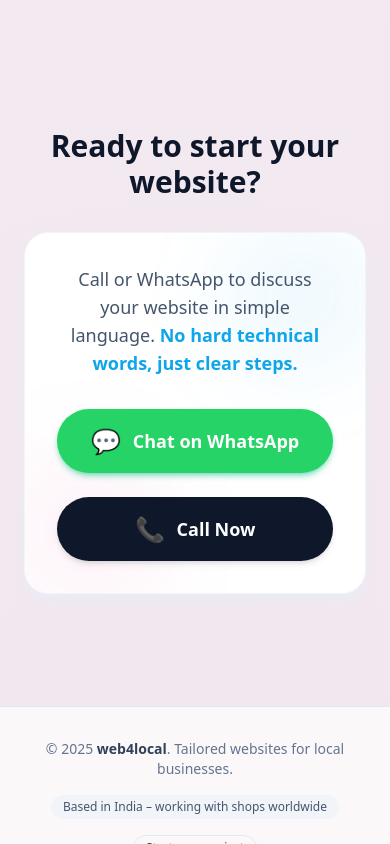
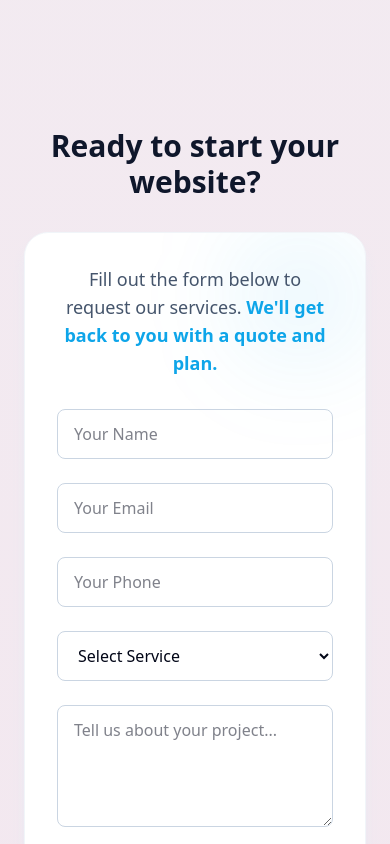
Before and after one commit to krunal7043/web4local, a React (Vite) app: page / in a window 390 px wide. Shown: the part 7630-8474 px from the top of the page. Built offline with nearby package versions, Linux system fonts and the light colour scheme.

Commit message:
add form in the contact page

```diff
--- a/package.json
+++ b/package.json
@@ -10,6 +10,7 @@
     "preview": "vite preview"
   },
   "dependencies": {
+    "@emailjs/browser": "^4.4.1",
     "@tailwindcss/vite": "^4.1.18",
     "framer-motion": "^10.16.4",
     "react": "^18.3.1",
--- a/src/components/Contact.jsx
+++ b/src/components/Contact.jsx
@@ -1,6 +1,97 @@
 import { motion } from "framer-motion";
+import { useState } from "react";
+import emailjs from '@emailjs/browser';
 
 export default function Contact() {
+  const [formData, setFormData] = useState({
+    name: '',
+    email: '',
+    phone: '',
+    service: '',
+    message: ''
+  });
+
+  const [errors, setErrors] = useState({});
+  const [isSubmitting, setIsSubmitting] = useState(false);
+  const [showSuccess, setShowSuccess] = useState(false);
+
+  const handleChange = (e) => {
+    const { name, value } = e.target;
+    setFormData({ ...formData, [name]: value });
+
+    // Real-time error clearing
+    if (errors[name]) {
+      let isValid = false;
+      switch (name) {
+        case 'name':
+          isValid = value.trim() !== '';
+          break;
+        case 'email':
+          isValid = /\S+@\S+\.\S+/.test(value);
+          break;
+        case 'phone':
+          isValid = /^\d{10}$/.test(value);
+          break;
+        case 'service':
+          isValid = value !== '';
+          break;
+        default:
+          break;
+      }
+      if (isValid) {
+        setErrors({ ...errors, [name]: '' });
+      }
+    }
+  };
+
+  const validate = () => {
+    let tempErrors = {};
+    if (!formData.name.trim()) tempErrors.name = "Name is required";
+    if (!formData.email.trim()) {
+      tempErrors.email = "Email is required";
+    } else if (!/\S+@\S+\.\S+/.test(formData.email)) {
+      tempErrors.email = "Email is invalid";
+    }
+    if (!formData.phone.trim()) {
+      tempErrors.phone = "Phone number is required";
+    } else if (!/^\d+$/.test(formData.phone)) {
+      tempErrors.phone = "Phone number must contain only digits";
+    } else if (formData.phone.length < 10) {
+      tempErrors.phone = "Phone number is too short (must be 10 digits)";
+    } else if (formData.phone.length > 10) {
+      tempErrors.phone = "Phone number is too long (must be 10 digits)";
+    }
+    if (!formData.service) tempErrors.service = "Please select a service";
+    setErrors(tempErrors);
+    return Object.keys(tempErrors).length === 0;
+  };
+
+  const handleSubmit = (e) => {
+    e.preventDefault();
+    if (!validate()) return;
+
+    setIsSubmitting(true);
+
+    // EmailJS configuration - replace with your actual IDs
+    const serviceID = 'service_8o8btoq';
+    const templateID = 'template_rr9ajkm';
+    const publicKey = 'vmv0ehjKQucLyTB-H';
+
+    emailjs.send(serviceID, templateID, formData, publicKey)
+      .then((result) => {
+        console.log('Email sent successfully:', result.text);
+        setIsSubmitting(false);
+        setShowSuccess(true);
+        setFormData({ name: '', email: '', phone: '', service: '', message: '' });
+        setErrors({});
+        setTimeout(() => setShowSuccess(false), 5000);
+      }, (error) => {
+        console.error('Email send failed:', error.text);
+        setIsSubmitting(false);
+        alert('Sorry, there was an error sending your message. Please try again or contact us directly.');
+      });
+  };
+
   return (
     <section id="contact" className="py-20">
       <div className="max-w-4xl mx-auto px-6 text-center">
@@ -19,10 +110,83 @@ export default function Contact() {
              <div className="absolute bottom-0 left-0 w-32 h-32 bg-brand-pink/10 blur-[50px] rounded-full pointer-events-none"></div>
 
             <p className="text-lg md:text-xl text-slate-600 mb-8 relative z-10 font-normal">
-              Call or WhatsApp to discuss your website in simple language.{" "}
-              <span className="text-brand-cyan font-semibold">No hard technical words, just clear steps.</span>
+              Fill out the form below to request our services.{" "}
+              <span className="text-brand-cyan font-semibold">We'll get back to you with a quote and plan.</span>
             </p>
-            <div className="flex flex-col sm:flex-row justify-center gap-6 relative z-10">
+            <form onSubmit={handleSubmit} className="space-y-6 relative z-10">
+              <div className="grid grid-cols-1 md:grid-cols-2 gap-6">
+                <div>
+                  <input
+                    type="text"
+                    name="name"
+                    value={formData.name}
+                    onChange={handleChange}
+                    placeholder="Your Name"
+                    className="w-full px-4 py-3 border border-slate-300 rounded-lg focus:outline-none focus:ring-2 focus:ring-brand-cyan"
+                  />
+                  {errors.name && <p className="text-red-500 text-sm mt-1">{errors.name}</p>}
+                </div>
+                <div>
+                  <input
+                    type="email"
+                    name="email"
+                    value={formData.email}
+                    onChange={handleChange}
+                    placeholder="Your Email"
+                    className="w-full px-4 py-3 border border-slate-300 rounded-lg focus:outline-none focus:ring-2 focus:ring-brand-cyan"
+                  />
+                  {errors.email && <p className="text-red-500 text-sm mt-1">{errors.email}</p>}
+                </div>
+              </div>
+              <div className="grid grid-cols-1 md:grid-cols-2 gap-6">
+                <div>
+                  <input
+                    type="tel"
+                    name="phone"
+                    value={formData.phone}
+                    onChange={handleChange}
+                    placeholder="Your Phone"
+                    className="w-full px-4 py-3 border border-slate-300 rounded-lg focus:outline-none focus:ring-2 focus:ring-brand-cyan"
+                  />
+                  {errors.phone && <p className="text-red-500 text-sm mt-1">{errors.phone}</p>}
+                </div>
+                <div>
+                  <select
+                    name="service"
+                    value={formData.service}
+                    onChange={handleChange}
+                    className="w-full px-4 py-3 border border-slate-300 rounded-lg focus:outline-none focus:ring-2 focus:ring-brand-cyan"
+                  >
+                    <option value="">Select Service</option>
+                    <option value="website">Website Development</option>
+                    <option value="ecommerce">E-commerce Site</option>
+                    <option value="maintenance">Website Maintenance</option>
+                    <option value="other">Other</option>
+                  </select>
+                  {errors.service && <p className="text-red-500 text-sm mt-1">{errors.service}</p>}
+                </div>
+              </div>
+              <textarea
+                name="message"
+                value={formData.message}
+                onChange={handleChange}
+                placeholder="Tell us about your project..."
+                rows="4"
+                className="w-full px-4 py-3 border border-slate-300 rounded-lg focus:outline-none focus:ring-2 focus:ring-brand-cyan"
+              ></textarea>
+              <button
+                type="submit"
+                disabled={isSubmitting}
+                className={`w-full px-8 py-4 bg-brand-cyan text-white rounded-full font-semibold text-lg transition-all duration-300 shadow-md ${
+                  isSubmitting
+                    ? 'animate-pulse opacity-75 cursor-not-allowed'
+                    : 'hover:bg-brand-cyan/80 hover:scale-105 hover:shadow-xl'
+                }`}
+              >
+                {isSubmitting ? 'Sending message...' : 'Submit Request'}
+              </button>
+            </form>
+            <div className="flex flex-col sm:flex-row justify-center gap-6 relative z-10 mt-8">
               <a
                 href="https://wa.me/917043754778?text=Hello%2C%20I%20am%20interested%20in%20building%20a%20website%20for%20my%20business."
                 className="flex items-center justify-center gap-3 px-8 py-4 bg-[#25D366] text-white rounded-full font-semibold text-lg hover:bg-[#128C7E] transition shadow-md shadow-emerald-500/40"
@@ -39,6 +203,29 @@ export default function Contact() {
           </div>
         </motion.div>
       </div>
+
+      {/* Success Message Box */}
+      {showSuccess && (
+        <div className="fixed inset-0 flex items-center justify-center z-50">
+          <motion.div
+            initial={{ opacity: 0, scale: 0.3 }}
+            animate={{ opacity: 1, scale: 1 }}
+            exit={{ opacity: 0, scale: 0.3 }}
+            transition={{ duration: 0.3 }}
+            className="bg-white border border-green-200 rounded-lg p-6 shadow-lg flex items-center gap-4"
+          >
+            <motion.span
+              initial={{ scale: 0, rotate: -180 }}
+              animate={{ scale: 1, rotate: 0 }}
+              transition={{ duration: 0.3, delay: 0.2 }}
+              className="text-green-500 text-3xl"
+            >
+              ✓
+            </motion.span>
+            <p className="text-lg font-semibold text-gray-800">Message sent successfully!</p>
+          </motion.div>
+        </div>
+      )}
     </section>
   );
 }
--- a/src/components/Pricing.jsx
+++ b/src/components/Pricing.jsx
@@ -47,14 +47,14 @@ export default function Pricing() {
               </h3>
               <div className="flex flex-col items-center md:items-start gap-2 mb-5">
                 <div className="flex items-baseline gap-3">
-                  <span className="text-2xl text-slate-400 line-through">₹11,999</span>
+                  <span className="text-2xl text-slate-400 line-through">₹9,999</span>
                   <span className="px-3 py-1 text-xs font-semibold rounded-full bg-emerald-100 text-emerald-700">
                     Save ₹2,000
                   </span>
                 </div>
                 <div className="flex items-baseline gap-2">
                   <span className="text-5xl font-black text-brand-cyan drop-shadow-sm">
-                    ₹9,999
+                    ₹7,999
                   </span>
                   <span className="text-slate-500 text-lg">all-in</span>
                 </div>
```
Also changed, not shown: 1 other file (tests, documents, lock files or other folders).
